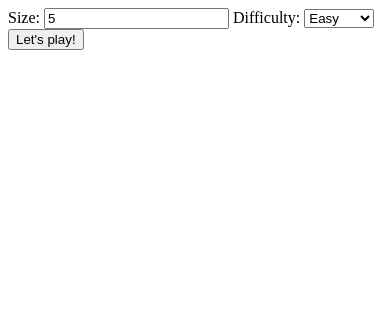
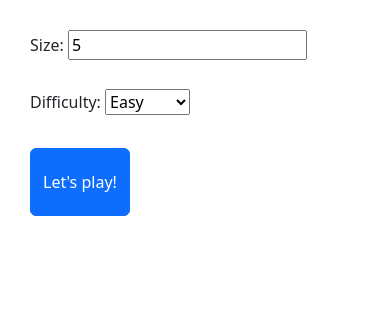
Before and after one commit to TheKornelM/Minesweeper-PHP, a PHP site: page /new.html in a window 390 px wide. Shown: the top 316 px of the page. Run offline with PHP 8.4, Linux system fonts and the light colour scheme.

Commit message:
Responsive new game page

```diff
--- a/new.html
+++ b/new.html
@@ -4,20 +4,44 @@
         <meta charset="UTF-8" />
         <meta name="viewport" content="width=device-width, initial-scale=1.0" />
         <script type="module" src="./src/NewGame.js"></script>
+        <link
+            href="https://cdn.jsdelivr.net/npm/bootstrap@5.3.3/dist/css/bootstrap.min.css"
+            rel="stylesheet"
+            integrity="sha384-QWTKZyjpPEjISv5WaRU9OFeRpok6YctnYmDr5pNlyT2bRjXh0JMhjY6hW+ALEwIH"
+            crossorigin="anonymous"
+        />
+        <script
+            src="https://cdn.jsdelivr.net/npm/bootstrap@5.3.3/dist/js/bootstrap.bundle.min.js"
+            integrity="sha384-YvpcrYf0tY3lHB60NNkmXc5s9fDVZLESaAA55NDzOxhy9GkcIdslK1eN7N6jIeHz"
+            crossorigin="anonymous"
+        ></script>
+        <link rel="stylesheet" href="style/style.css" />
         <title>New Game</title>
     </head>
     <body>
         <main>
-            <form id="new-game">
+            <form id="new-game" class="grid-container">
+                <section>
                     <label for="size">Size:</label>
                     <input type="number" name="size" id="" value="5" />
+                </section>
+
+                <section>
                     <label for="difficulty">Difficulty:</label>
                     <select id="difficulty" name="difficulty">
                         <option value="1">Easy</option>
                         <option value="2">Medium</option>
                         <option value="3">Hard</option>
                     </select>
-                <input type="submit" value="Let's play!" />
+                </section>
+
+                <section>
+                    <input
+                        type="submit"
+                        class="btn btn-primary"
+                        value="Let's play!"
+                    />
+                </section>
             </form>
         </main>
     </body>
--- a/style/style.css
+++ b/style/style.css
@@ -1,3 +1,14 @@
 main {
     margin: 30px;
 }
+
+input[type="submit"]{
+    min-width: 15vw;
+    height: 40%;
+}
+
+.grid-container {
+    display: inline-grid;
+    row-gap: 2vh;
+    grid-template-rows: repeat(2, 5vh) 20vh;
+}
```
Lines whose indentation alone changed are shown as unchanged.
